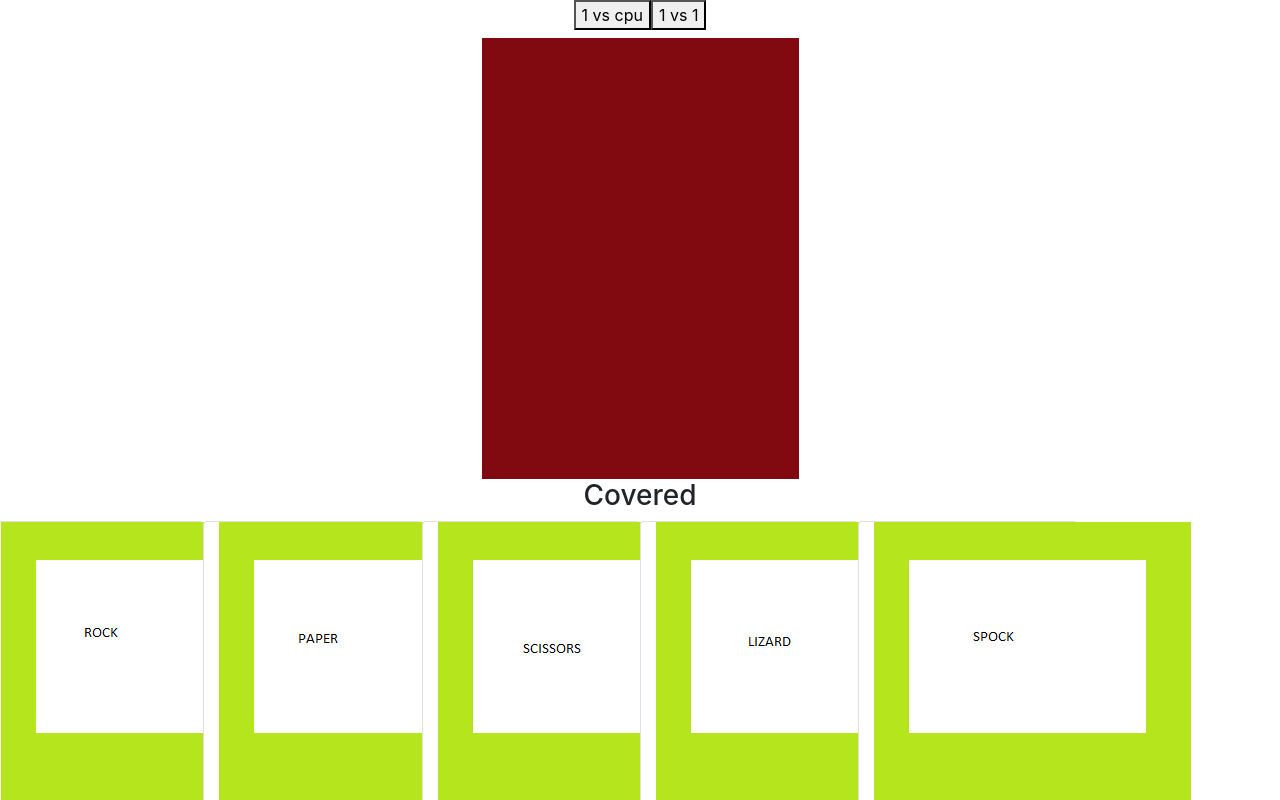
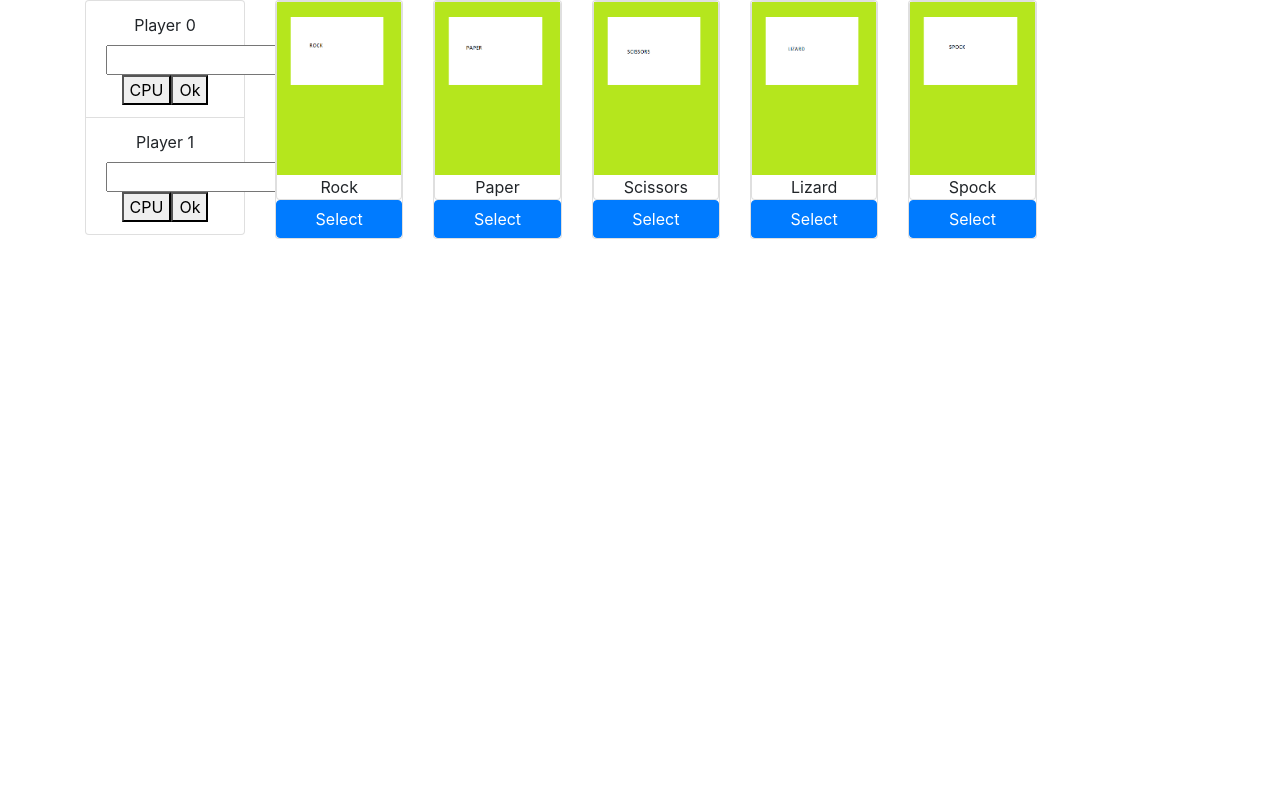
Before and after one commit to pablo1750/-pablo1750-unq-ui-pablo-g-gonzalez-trabajo-final-, a React (Create React App) app: page / in a window 1280 px wide. Shown: the top 800 px of the page. Built offline with nearby package versions, Linux system fonts and the light colour scheme.

Commit message:
players slots, players config

```diff
--- a/src/App.css
+++ b/src/App.css
@@ -1,38 +1,3 @@
 .App {
   text-align: center;
 }
-
-.App-logo {
-  height: 40vmin;
-  pointer-events: none;
-}
-
-@media (prefers-reduced-motion: no-preference) {
-  .App-logo {
-    animation: App-logo-spin infinite 20s linear;
-  }
-}
-
-.App-header {
-  background-color: #282c34;
-  min-height: 100vh;
-  display: flex;
-  flex-direction: column;
-  align-items: center;
-  justify-content: center;
-  font-size: calc(10px + 2vmin);
-  color: white;
-}
-
-.App-link {
-  color: #61dafb;
-}
-
-@keyframes App-logo-spin {
-  from {
-    transform: rotate(0deg);
-  }
-  to {
-    transform: rotate(360deg);
-  }
-}
--- a/src/components/Cards.jsx
+++ b/src/components/Cards.jsx
@@ -74,28 +74,12 @@ export const whoWins = (card1, card2) => {
 }
 
 export const Card = (props) => {
-
-  if (!props.card) return (
-    <div>
-      <img src={emptyCard.image}/>
-      <h3>Empty</h3>
-    </div>
-  )
-
   return (
     <>
-      {props.covered &&
-        <div>
-          <img src={coveredCard.image}/>
-          <h3>Covered</h3>
-        </div>
-      }
-      {!props.covered &&
-        <div>
-          <img src={props.card.image}/>
-          <h3>{props.card.name}</h3>
-        </div>
-      }
-    </>
+      <div className="card">
+        <img src={props.card.image} style={{width: "100%"}}/>
+        <span>{props.card.name}</span>
+      </div>
+   </>
   )
 }
--- a/src/components/Choice.jsx
+++ b/src/components/Choice.jsx
@@ -1,12 +1,18 @@
 import React from 'react';
-import { Card } from './Cards';
+import { Card, coveredCard, emptyCard } from './Cards';
 
 export const Choice = (props) => {
   return (
-    <>
-    {props.card &&
-      <Card card={props.card} covered={!props.show}/>
+    <div style={{width: "100px"}}>
+    {props.card && !props.show &&
+      <Card card={coveredCard}/>
     }
-    </>
+    {props.card && props.show &&
+      <Card card={props.card}/>
+    }
+    {!props.card &&
+      <Card card={emptyCard}/>
+    }
+    </div>
   )
 }
--- a/src/components/Menu.jsx
+++ b/src/components/Menu.jsx
@@ -5,8 +5,6 @@ import { Session } from './Session';
 export const Menu = (props) => {
   return (
     <>
-    <button>1 vs cpu</button>
-    <button>1 vs 1</button>
     <Session />
     </>
   )
--- a/src/components/Player.jsx
+++ b/src/components/Player.jsx
@@ -4,28 +4,34 @@ import { Choice } from './Choice';
 import { Score } from './Score';
 import { Slot } from './Slot';
 
+export const USER_TYPE = {
+  CPU: 0,
+  HUMAN: 1
+}
+
+export const playerEmpty = (readonly) => {
+  return {
+    ok: false,
+    name : "",
+    victories : 0,
+    score : 0,
+    readonly : readonly,
+    type: USER_TYPE.HUMAN,
+    turn: false,
+    choices: [],
+    cardSelected: undefined,
+    show: false,
+  }
+}
+
+
 export const Player = (props) => {
-  const[data, setData] = useState({
-    cardSelected: emptyCard,
-    show: false,
-    turn: false,
-  });
-
-  const handleCardSelect = (card) => {
-    console.log(card)
-    setData({...data, cardSelected: card})
-
-  }
 
   return (
-    <>
+    <div>
       <Score/>
-      <h3>{props.name}</h3>
-      <Choice card={data.cardSelected} show={data.show} />
-      <div className="row" >
-        { cards.map(card => <Slot key={card.name} card={card}  onSelect={handleCardSelect}/> ) }
-      </div>
-
-    </>
+      <span style={{fontWeight: props.data.turn ? "bold" : "normal"}}>{props.data.name}</span>
+      <Choice card={props.data.cardSelected} show={props.data.show} />
+    </div>
   )
 }
--- /dev/null
+++ b/src/components/PlayerConfig.jsx
@@ -0,0 +1,44 @@
+import React, { useState } from 'react';
+import { playerEmpty, USER_TYPE } from './Player';
+
+export const PlayerConfig = (props) => {
+
+  const [data, setData ] = useState(props.data)
+
+  const handleSubmit = (event) => {
+    event.preventDefault();
+    props.onConfirmPlayer(props.index, {...data, victories: 0, score: 0, ok: true});
+  }
+
+  const handleNameChange = (event) => {
+    setData({...data, name: event.target.value});
+
+  }
+
+  const handleCpuClick = (event) => {
+    setData({...data, name: "CPU", type: USER_TYPE.CPU});
+  }
+
+  const handleHumanClick = (event) => {
+    setData({...data, name: "", type: USER_TYPE.HUMAN});
+  }
+
+  return (
+    <>
+      {
+        <form onSubmit={handleSubmit}>
+        <label>Player {props.index}</label>
+
+        <input value={data.name} disabled={data.type == USER_TYPE.CPU} onChange={handleNameChange}/>
+
+        {data.type == USER_TYPE.CPU && <button onClick={handleHumanClick}>HUMAN</button>}
+        {data.type == USER_TYPE.HUMAN && <button onClick={handleCpuClick}>CPU</button>}
+
+        <button type="submit">Ok</button>
+        </form>
+
+      }
+    </>
+  )
+
+}
--- a/src/components/Session.jsx
+++ b/src/components/Session.jsx
@@ -1,11 +1,120 @@
-import React from 'react';
-import { Player } from './Player';
+import React, { useEffect, useState } from 'react';
+import { cards } from './Cards';
+import { Player, playerEmpty } from './Player';
+import { PlayerConfig } from './PlayerConfig';
+import { Slot } from './Slot';
 
 export const Session = (props) => {
+
+  const [data, setData] = useState({
+    playersSlots: [
+      playerEmpty(true),
+      playerEmpty(true),
+    ],
+    start: false,
+    current: 0,
+
+  })
+
+  const [ok, setOk] = useState(false);
+
+
+  useEffect(() => {
+    updateOk();
+  }, [data] );
+
+  const updateOk = () => {
+    setOk(data.playersSlots.every((player, index) => player.ok)) ;
+  }
+
+  const nextTurn = () => {
+    setData({...data, current: data.current + 1});
+  }
+
+  const handleRemovePlayer = (index) => {
+    //console.log(event);
+    setData({...data, playersSlots: data.playersSlots.filter((player, j) => j !== index)});
+  }
+
+  const handleConfirmPlayer = (index, player) =>{
+    setData(data => {
+      const players = data.playersSlots.map((item, j) => {
+        if (j === index) {
+          return player;
+        } else {
+          return item;
+        }
+      });
+
+      return {
+        ...data, playersSlots: players
+      };
+    });
+  };
+
+  const handleAddPlayerSlot = () => {
+    setData({...data, playersSlots: [...data.playersSlots, playerEmpty(false)] });
+  }
+
+  const handleCardSelect = (card) => {
+    console.log(card)
+    //setData({...data, cardSelected: card})
+  }
+
+  const handleStart = () => {
+    setData({...data, start: true});
+  }
+
+  const handleRestart = () => {
+
+  }
+
   return (
     <>
-    <Player />
-    <Player />
+      <div className="container">
+
+
+        <div className="row">
+          <div className="col-2">
+
+            <ul class="list-group">
+
+              {data.playersSlots.map((player, index) => {
+                if(!player.ok){
+                  return (
+                    <>
+                    {!data.start && <li class="list-group-item"><PlayerConfig key="player{index}" index={index} data={player} onRemovePlayer={handleRemovePlayer} onConfirmPlayer={handleConfirmPlayer}/></li> }
+                    {!player.readonly && <><button onClick={() => handleRemovePlayer(index)}>Remove</button></>}
+
+                    </>
+                  )
+                }else{
+                  return <li class="list-group-item"><span key="player{index}">{player.name}</span></li>
+                }
+              })}
+
+
+              {ok && !data.start && <li class="list-group-item"><button onClick={handleAddPlayerSlot}>Add Player</button></li>}
+              {!data.start && ok && <li class="list-group-item"><button onClick={handleStart}>Start</button></li>}
+              {data.start && <li class="list-group-item"><button onClick={handleRestart}>Restart Game</button></li>}
+
+            </ul>
+          </div>
+          <div className="col-10">
+
+            <div className="row">
+
+                {data.playersSlots.filter((player, index) => player.ok).map((player, index)  => <Player data={player} /> )}
+
+            </div>
+            <div className="row">
+              { cards.map(card => <div className="col col-2"><Slot key={card.name} card={card} onSelect={handleCardSelect}/></div> ) }
+            </div>
+          </div>
+        </div>
+
+      </div>
     </>
+
   )
 }
--- a/src/components/Slot.jsx
+++ b/src/components/Slot.jsx
@@ -9,7 +9,7 @@ export const Slot = (props) => {
   }
 
   return (
-    <div className="col card col-2">
+    <div className="card">
       <Card card={props.card} covered={false}/>
       <button className="btn btn-primary" onClick={handleSelectClick}>Select</button>
     </div>
```
Also changed, not shown: 1 other file (tests, documents, lock files or other folders).
